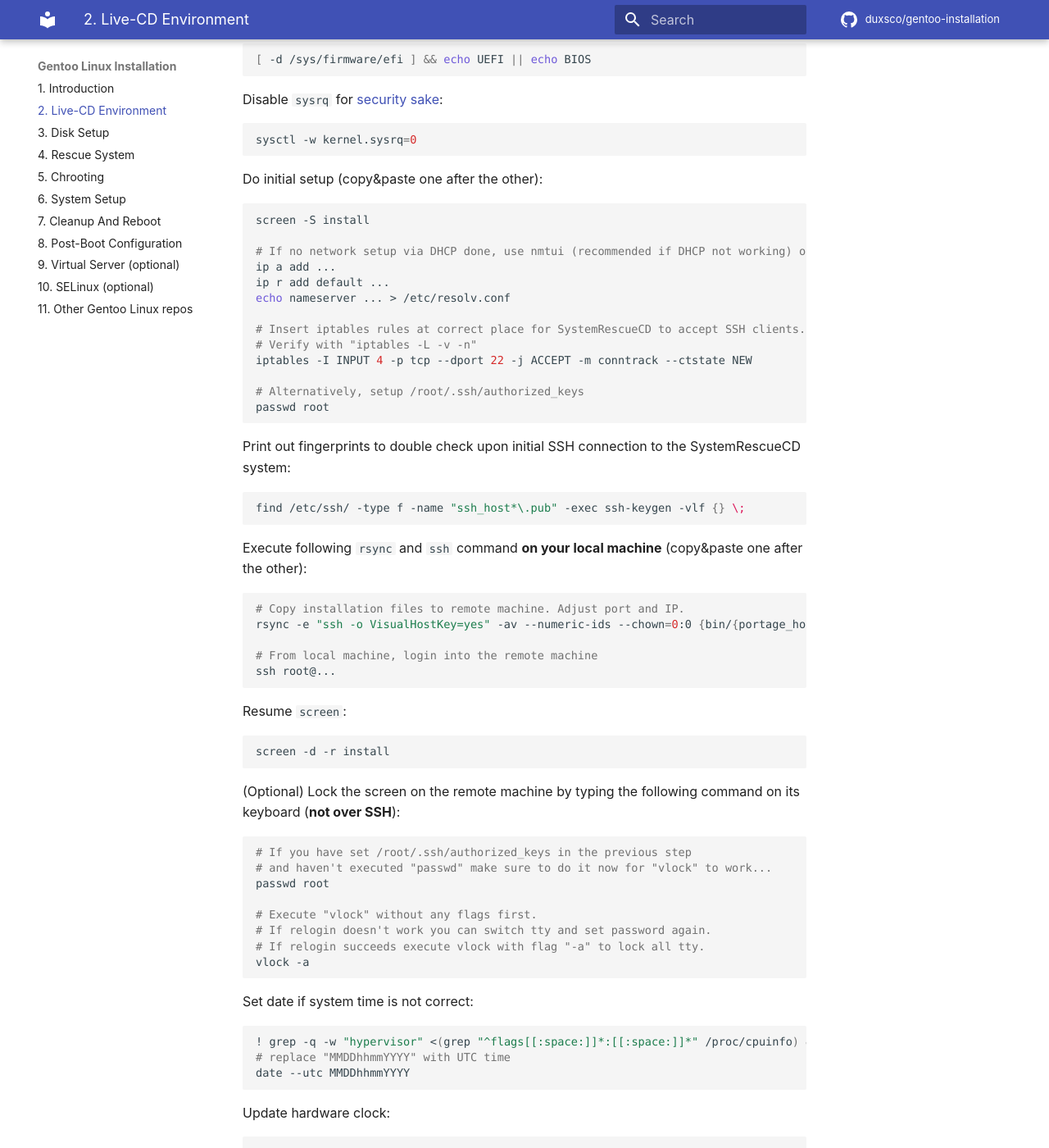
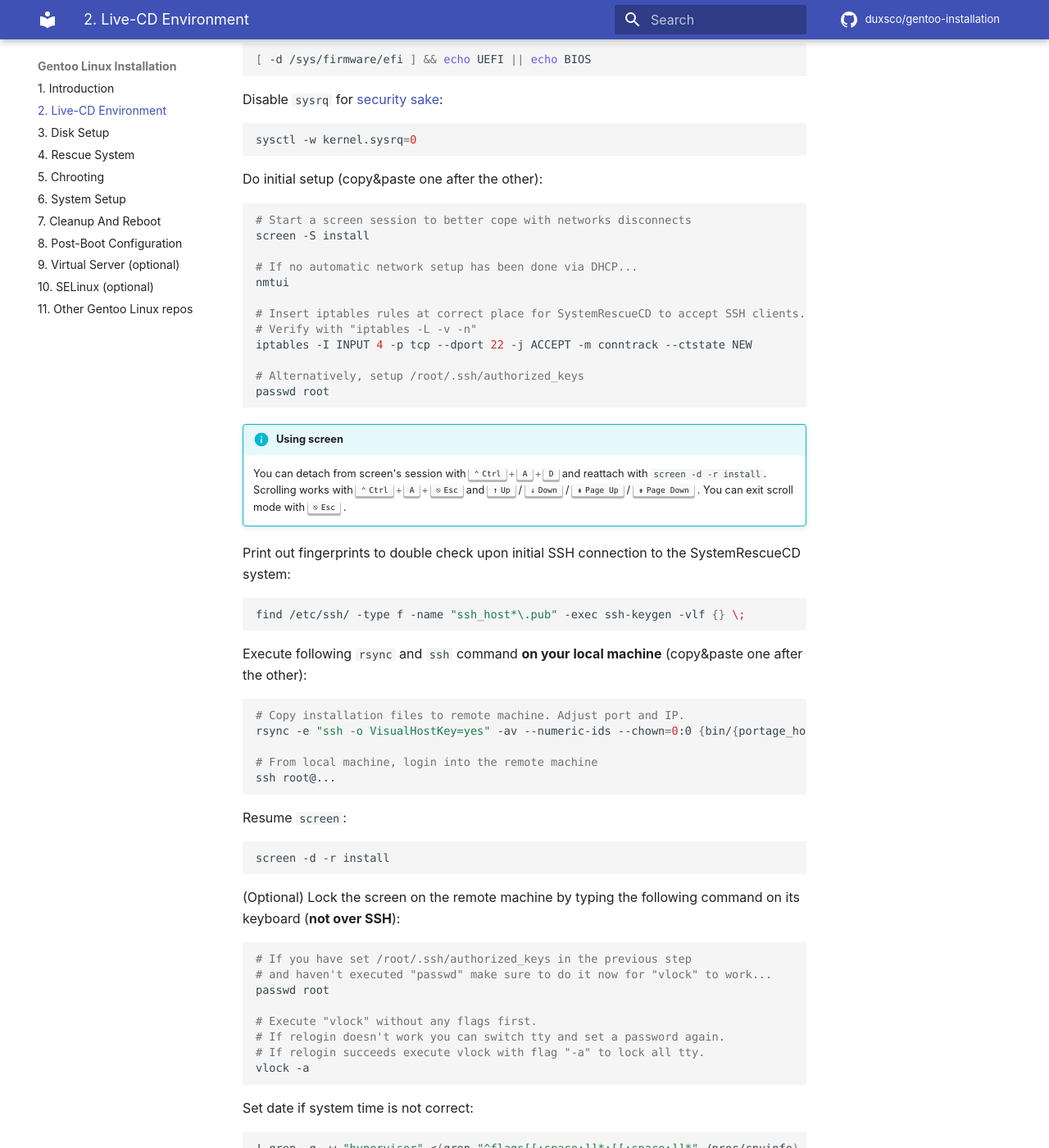
Before and after one commit to duxsco/gentoo-installation, an MkDocs documentation site: the page built from docs/live-cd_environment.md, in a window 1280 px wide and 1400 px high, scrolled down 410 px. Shown: the whole window at 82% size. Built offline with MkDocs 1.6.1 and Material for MkDocs 9.7.7, drawn with Linux system fonts in a browser that asks for light colours; comment, search, counter and statistics services are not loaded; some of the changed text lies outside the part shown.

Commit message:
Update "2. Live-CD Environment"

````diff
--- a/docs/live-cd_environment.md
+++ b/docs/live-cd_environment.md
@@ -21,12 +21,11 @@ sysctl -w kernel.sysrq=0
 Do initial setup (copy&paste one after the other):
 
 ```shell
+# Start a screen session to better cope with networks disconnects
 screen -S install
 
-# If no network setup via DHCP done, use nmtui (recommended if DHCP not working) or...
-ip a add ...
-ip r add default ...
-echo nameserver ... > /etc/resolv.conf
+# If no automatic network setup has been done via DHCP...
+nmtui
 
 # Insert iptables rules at correct place for SystemRescueCD to accept SSH clients.
 # Verify with "iptables -L -v -n"
@@ -35,6 +34,9 @@ iptables -I INPUT 4 -p tcp --dport 22 -j ACCEPT -m conntrack --ctstate NEW
 # Alternatively, setup /root/.ssh/authorized_keys
 passwd root
 ```
+
+!!! info "Using screen"
+    You can detach from screen's session with ++ctrl+a+d++ and reattach with `screen -d -r install`. Scrolling works with ++ctrl+a+esc++ and ++up++ / ++down++ / ++page-up++ / ++page-down++ . You can exit scroll mode with ++esc++ .
 
 Print out fingerprints to double check upon initial SSH connection to the SystemRescueCD system:
 
@@ -66,7 +68,7 @@ screen -d -r install
 passwd root
 
 # Execute "vlock" without any flags first.
-# If relogin doesn't work you can switch tty and set password again.
+# If relogin doesn't work you can switch tty and set a password again.
 # If relogin succeeds execute vlock with flag "-a" to lock all tty.
 vlock -a
 ```
--- a/mkdocs.yml
+++ b/mkdocs.yml
@@ -20,6 +20,7 @@ markdown_extensions:
   - admonition
   - pymdownx.critic
   - pymdownx.details
+  - pymdownx.keys
   - pymdownx.superfences
   - pymdownx.tabbed:
       alternate_style: true
````
Also changed, not shown: other parts of docs/live-cd_environment.md (+1 -1 lines).
